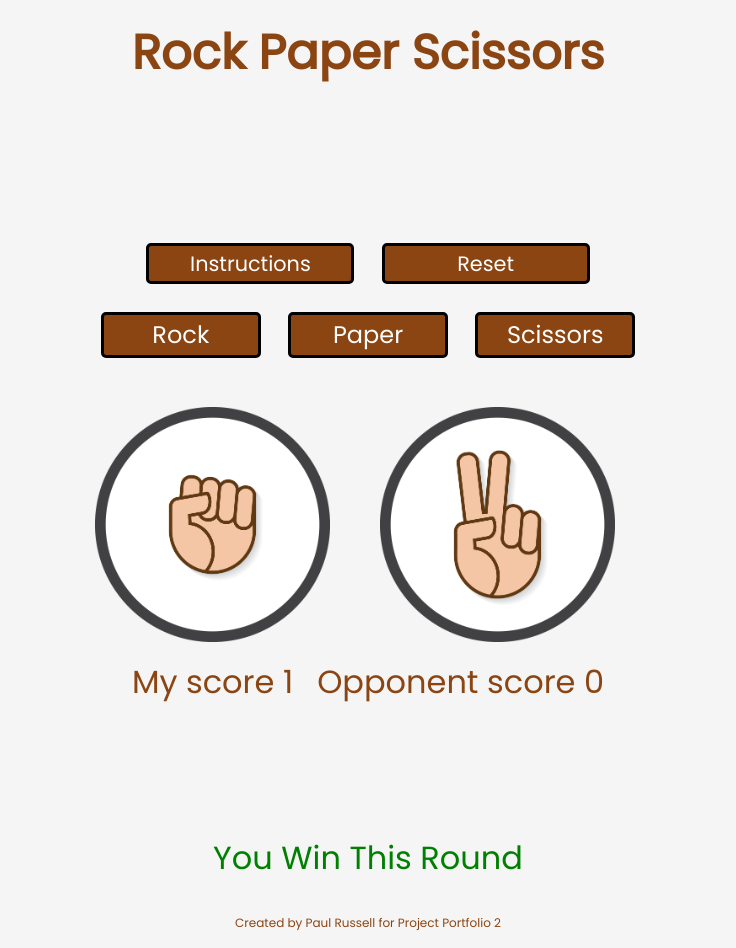
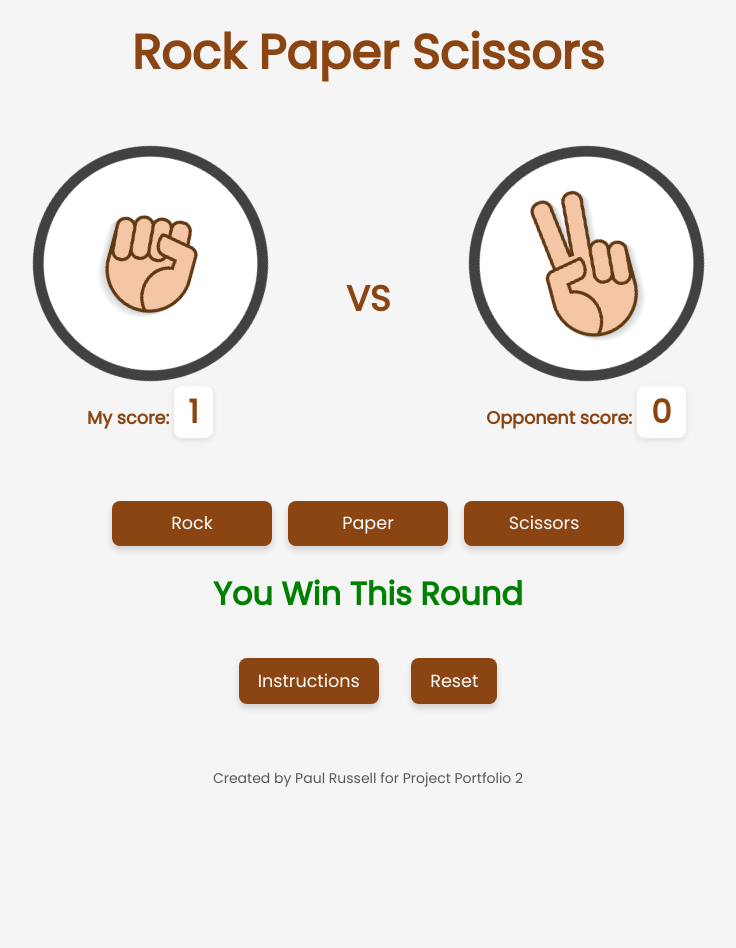
Before and after one commit to PaulR1209/rock-paper-scissors-v2, a plain HTML site: page index.html in a window 1280 px wide. Both pictures are taken after a click on the button "Rock". Shown: the whole page, without its empty margins (272-1008 px from the left). After the commit the page ends 805 px from the top, so only its background shows below. Drawn offline with nearby package versions, Linux system fonts and the light colour scheme.

Commit message:
upgraded ux, ui, and the page structure

```diff
--- a/assets/css/style.css
+++ b/assets/css/style.css
@@ -1,13 +1,13 @@
+/* =====================
+   Base & Reset
+===================== */
 * {
+    margin: 0;
     padding: 0;
-    margin: 0;
+    box-sizing: border-box;
     font-family: "Poppins", sans-serif;
-    font-weight: 400;
-    font-style: normal;
-    box-sizing: border-box;
 }
 
-/* General styles */
 body {
     min-height: 100vh;
     display: flex;
@@ -15,87 +15,61 @@ body {
     background-color: whitesmoke;
 }
 
-/* header */
-header {
-    display: flex;
-    justify-content: center;
-    margin-top: 1rem;
+/* =====================
+     Header
+  ===================== */
+#heading {
+    color: saddlebrown;
+    font-weight: 900;
+    font-size: 2rem;
+    text-align: center;
 }
 
-#heading {
-    font-weight: 900;
-    font-size: 1.5rem;
-    color: saddlebrown;
+@media (min-width: 768px) {
+    #heading {
+        font-size: 3rem;
+    }
 }
 
-/* main content */
-
-
-.game-content {
-    margin-top: 1rem;
-}
-
-/* Modal box for instructions */
-
-#my-modal {
-    display: none;
-    position: fixed;
-    z-index: 1;
-    width: 85%;
-    height: auto;
-    overflow: auto;
-    background-color: rgb(177, 89, 25);
-    color: #ffffff;
-    border: 2px solid black;
-}
-
-#modal-content {
-    padding: 10px;
-}
-
-#modal-content>p {
-    margin-top: 10px;
-}
-
-#close {
-    float: right;
-    font-size: 1.5rem;
-    font-weight: bold;
-}
-
-/* Buttons */
-
-.button-div {
-    margin: 1rem;
-    display: flex;
-    flex-wrap: wrap;
-    justify-content: center;
-}
-
+/* =====================
+     Buttons
+  ===================== */
 .button,
 .btn {
     background-color: saddlebrown;
-    color: #ffffff;
-    border: 3px solid black;
-    border-radius: 5px;
-    padding: 2px;
-    width: 13rem;
-    height: auto;
-    font-size: 1.3rem;
-    margin: 0.1rem;
+    color: #fff;
+    border: none;
+    border-radius: 0.5rem;
+    padding: 0.6rem 1.2rem;
+    font-size: 1.1rem;
+    width: 100%;
+    max-width: 160px;
+    box-shadow: 0 4px 6px rgba(0, 0, 0, 0.15);
+    transition: all 0.2s ease-in-out;
 }
 
 .button:hover,
 .btn:hover {
     background-color: rgb(177, 89, 25);
-    transform: scale(1.1);
+    transform: translateY(-2px) scale(1.03);
+    box-shadow: 0 6px 10px rgba(0, 0, 0, 0.2);
 }
 
-/* Results */
+.button:active,
+.btn:active {
+    transform: scale(0.98);
+    box-shadow: inset 0 3px 5px rgba(0, 0, 0, 0.2);
+}
+
+/* =====================
+     Game Results (Hands + Scores)
+  ===================== */
 .game-results {
     display: flex;
-    justify-content: space-around;
-    margin-top: 3rem;
+    flex-wrap: wrap;
+    justify-content: center;
+    gap: 2rem;
+    margin: 2rem 0;
 }
 
 .result-image {
@@ -103,120 +77,139 @@ header {
     height: auto;
 }
 
-/* Score */
-.score-area {
-    display: flex;
-    justify-content: space-around;
-    font-size: 0.75rem;
-    margin-top: 1rem;
+#my-input-img {
+    transform: scaleX(-1) rotate(-15deg);
+    transition: transform 0.3s ease;
+  }
+
+  #my-input-img:hover {
+    transform: scaleX(-1) rotate(-15deg) scale(1.05);
+  }
+
+  #opp-input-img {
+    transform: rotate(-15deg);
+    transition: transform 0.3s ease;
+  }
+
+  #opp-input-img:hover {
+    transform: rotate(-15deg) scale(1.05);
+  }
+
+.vs-text {
+    font-size: 1.5rem;
+    font-weight: 700;
     color: saddlebrown;
+    margin: 0;
+    transform: scale(1.1);
+  }
+
+  @media (min-width: 768px) {
+    .vs-text {
+      font-size: 2rem;
+    }
+  }
+
+@media (min-width: 425px) {
+    .result-image {
+        width: 135px;
+    }
 }
 
+@media (min-width: 582px) {
+    .result-image {
+        width: 225px;
+    }
+}
+
+@media (min-width: 768px) {
+    .result-image {
+        width: 235px;
+    }
+}
+
+.scores {
+    font-size: 1.1rem;
+    color: saddlebrown;
+    font-weight: 600;
+}
+
+.scores span {
+    font-size: 2rem;
+    font-weight: 700;
+    padding: 0.2rem 0.9rem;
+    color: saddlebrown;
+    background-color: white;
+    border-radius: 8px;
+    box-shadow: 0 2px 6px rgba(0, 0, 0, 0.1);
+}
+
+
+/* =====================
+     Feedback Message
+  ===================== */
 #text-feedback {
     display: flex;
     justify-content: center;
-    margin-top: 4rem;
+    font-size: 1.2rem;
+    font-weight: bold;
+    transition: all 0.3s ease-in-out;
 }
 
 #text-feedback.win {
     color: green;
+    animation: pop 0.3s ease-in-out;
 }
 
 #text-feedback.lose {
     color: red;
+    animation: shake 0.3s ease-in-out;
 }
 
-/* footer */
+@keyframes pop {
+    0% {
+        transform: scale(1);
+    }
+
+    50% {
+        transform: scale(1.2);
+    }
+
+    100% {
+        transform: scale(1);
+    }
+}
+
+@keyframes shake {
+
+    0%,
+    100% {
+        transform: translateX(0);
+    }
+
+    25% {
+        transform: translateX(-5px);
+    }
+
+    75% {
+        transform: translateX(5px);
+    }
+}
+
+@media (min-width: 768px) {
+    #text-feedback {
+        font-size: 2rem;
+    }
+}
+
+/* =====================
+     Footer
+  ===================== */
 footer {
     display: flex;
     justify-content: center;
     margin-top: auto;
     padding: 1rem;
     color: saddlebrown;
-    font-size: 0.6rem;
+    font-size: 0.75rem;
+    text-align: center;
 }
-
-/* medium mobile screen */
-@media screen and (min-width:375px) {
-    #heading {
-        font-size: 1.75rem;
-    }
-
-    .button {
-        width: 14rem;
-        font-size: 1.4rem;
-    }
-
-    .result-image {
-        width: 135px;
-    }
-
-    .score-area {
-        font-size: 1rem;
-    }
-
-    footer {
-        font-size: 0.75rem;
-    }
-}
-
-/* large mobile screen */
-@media screen and (min-width:425px) {
-    #heading {
-        font-size: 2rem;
-    }
-
-    .button {
-        width: 15rem;
-        font-size: 1.5rem;
-    }
-
-    .result-image {
-        width: 150px;
-    }
-
-    footer {
-        font-size: 0.75rem;
-    }
-}
-
-@media screen and (min-width:582px) {
-    .button {
-        width: 9rem;
-    }
-
-    .result-image {
-        width: 225px;
-    }
-
-    .score-area {
-        font-size: 1.5rem;
-    }
-}
-
-/* tablet screen */
-@media screen and (min-width:768px) {
-    #heading {
-        font-size: 3rem;
-    }
-
-    .game-content {
-        margin-top: 8rem;
-    }
-
-    .button {
-        width: 10rem;
-    }
-
-    .result-image {
-        width: 235px;
-    }
-
-    .score-area {
-        font-size: 2rem;
-    }
-
-    #text-feedback {
-        font-size: 2rem;
-    }
-}
--- a/assets/js/script.js
+++ b/assets/js/script.js
@@ -1,24 +1,18 @@
-// set value of scores
-var myScore = 0;
-var opponentScore = 0;
+// Set initial score values
+let myScore = 0;
+let opponentScore = 0;
 
 document.addEventListener("DOMContentLoaded", function () {
-  var buttons = document.getElementsByClassName("button");
-  var options = ["rock", "paper", "scissors"];
+  const buttons = document.getElementsByClassName("button");
+  const options = ["rock", "paper", "scissors"];
 
-  // button click function
-
+  // Add click listener to reset button
   document.getElementById("resetScore").addEventListener("click", resetScore);
 
-  document.getElementById("instructions").addEventListener("click", modalBox);
-  modalBox();
-
-  function buttonClickEvent(button) {
+  // Add click listeners to Rock, Paper, Scissors buttons
+  for (let button of buttons) {
     button.addEventListener("click", function () {
-      const myInput = button.getAttribute("data-choice");
-
-      // computer input which chooses randomly
-
+      const myInput = this.getAttribute("data-choice");
       const opponentInput = options[Math.floor(Math.random() * 3)];
 
       updateResultImage(myInput, opponentInput);
@@ -30,14 +24,13 @@ document.addEventListener("DOMContentLoaded", function () {
       }
     });
   }
-  for (let i = 0; i < buttons.length; i++) {
-    let button = buttons[i];
-    buttonClickEvent(button);
-  }
 });
 
-/** This function compares the input of the user and computer
- *  and determines result */
+/* ==========================
+   Game Logic Functions
+========================== */
+
+// Compare inputs and update result
 function game(myInput, opponentInput) {
   if (myInput === opponentInput) {
     updateTextFeedback("This Round is a Draw");
@@ -54,58 +47,44 @@ function game(myInput, opponentInput) {
   }
 }
 
-// this allows me to change the color of the message depending on result in CSS
+// Update feedback message
 function updateTextFeedback(feedback) {
-  var textFeedbackElement = document.getElementById("text-feedback");
-  textFeedbackElement.textContent = feedback;
+  const textFeedback = document.getElementById("text-feedback");
+  textFeedback.textContent = feedback;
 
-  textFeedbackElement.classList.remove("win", "lose");
+  textFeedback.classList.remove("win", "lose");
   if (feedback === "You Win This Round") {
-    textFeedbackElement.classList.add("win");
+    textFeedback.classList.add("win");
   } else if (feedback === "You Lose This Round...") {
-    textFeedbackElement.classList.add("lose");
+    textFeedback.classList.add("lose");
   }
 }
 
-/**
- * This updates the scores on the HTML page
- */
+// Update score in the DOM
 function updateScore() {
   document.getElementById("my-score").textContent = myScore;
   document.getElementById("opponent-score").textContent = opponentScore;
 }
 
-/** checks if player or computer has 5 points.
- * If either reach 5 points, they win, if not the loop starts again */
+// Check for a winner
 function checkWinner() {
   if (myScore === 5 || opponentScore === 5) {
-    let winner;
-
-    if (myScore === 5) {
-      winner = "You Win!";
-    } else {
-      winner = "You Lose...";
-    }
-
+    const winner = myScore === 5 ? "You Win!" : "You Lose...";
     alert(winner);
-
     return true;
   }
-
   return false;
 }
 
-/** changes the image based on player and computer input */
+// Update hand images
 function updateResultImage(myInput, opponentInput) {
   document.getElementById("my-input-img").src = `assets/images/${myInput}.png`;
-
   document.getElementById(
     "opp-input-img"
   ).src = `assets/images/${opponentInput}.png`;
 }
 
-// These two functions allow the final round results to display after winner is declared
-// and then reset after "game over" alert
+// Reset game after final round
 function resetGame() {
   myScore = 0;
   opponentScore = 0;
@@ -115,26 +94,14 @@ function resetGameAndAlert() {
   resetGame();
   alert("Game Over");
   updateScore();
+  updateTextFeedback(""); // Clear feedback
+  updateResultImage("paper", "paper"); // Reset to default hand images
 }
 
-/** resets the score to 0-0 upon clicking the reset button */
+// Reset score via Reset button
 function resetScore() {
-  myScore = 0;
-  opponentScore = 0;
+  resetGame();
   updateScore();
+  updateTextFeedback("");
+  updateResultImage("paper", "paper");
 }
-
-/** opens and closes the instrcutions when clicking the instructions button */
-function modalBox() {
-  let modal = document.getElementById("my-modal");
-  let button = document.getElementById("instructions");
-  let close = document.getElementById("close");
-
-  button.onclick = function () {
-    modal.style.display = "block";
-  };
-
-  close.onclick = function () {
-    modal.style.display = "none";
-  };
-}
--- a/index.html
+++ b/index.html
@@ -15,6 +15,8 @@
 
     <!-- Bootstrap CSS -->
     <link href="https://cdn.jsdelivr.net/npm/bootstrap@5.3.2/dist/css/bootstrap.min.css" rel="stylesheet" />
+
+    <!-- Custom CSS -->
     <link rel="stylesheet" href="assets/css/style.css" />
 
     <title>Rock Paper Scissors</title>
@@ -22,84 +24,89 @@
 
 <body>
     <!-- Heading -->
-    <header class="my-4">
+    <header class="my-4 text-center">
         <h1 id="heading">Rock Paper Scissors</h1>
     </header>
 
     <!-- Game Section -->
     <main class="container game-content">
 
-        <!-- Top Buttons -->
+        <!-- Game Results First -->
+        <div class="row justify-content-center game-results text-center">
+            <div class="col-6 col-md-3 mb-3" id="my-result">
+                <img class="result-image" id="my-input-img" src="assets/images/paper.png" alt="My Result" />
+                <p class="scores mt-2">My score: <span id="my-score">0</span></p>
+            </div>
+
+            <!-- VS TEXT GOES HERE -->
+            <div class="col-12 col-md-1 d-flex align-items-center justify-content-center mb-3">
+                <p class="vs-text">VS</p>
+            </div>
+
+            <div class="col-6 col-md-3 mb-3" id="opponent-result">
+                <img class="result-image" id="opp-input-img" src="assets/images/paper.png" alt="Opponent Result" />
+                <p class="scores mt-2">Opponent score: <span id="opponent-score">0</span></p>
+            </div>
+        </div>
+
+        <!-- RPS Buttons (Primary Action) -->
         <div class="row justify-content-center mb-4">
+            <div class="col-12 col-md-8 d-flex justify-content-center gap-3 flex-wrap">
+                <button data-choice="rock" class="button" id="rock" type="button">Rock</button>
+                <button data-choice="paper" class="button" id="paper" type="button">Paper</button>
+                <button data-choice="scissors" class="button" id="scissors" type="button">Scissors</button>
+            </div>
+        </div>
+
+        <!-- Feedback Message -->
+        <div class="row justify-content-center mb-4">
+            <div class="col-12 text-center">
+                <p id="text-feedback"></p>
+            </div>
+        </div>
+
+        <!-- Secondary Buttons (Instructions + Reset) -->
+        <div class="row justify-content-center gap-2 flex-wrap mb-5">
             <div class="col-auto">
-                <button class="btn" id="instructions" type="button">Instructions</button>
+                <button class="btn btn-warning" id="instructions" type="button" data-bs-toggle="modal"
+                    data-bs-target="#instructionsModal">
+                    Instructions
+                </button>
             </div>
             <div class="col-auto">
                 <button class="btn" id="resetScore" type="button">Reset</button>
             </div>
         </div>
 
-        <!-- Modal -->
-        <div id="my-modal">
-            <div id="modal-content">
-                <span id="close">&times;</span>
-                <h2>How To Play</h2>
-                <p>To start the game, you need to choose either Rock, Paper or Scissors by clicking on the relevant
-                    button below.</p>
-                <p>Rock beats Scissors. Scissors beats Paper. Paper beats Rock.</p>
-                <p>To win the game, it is first to 5 points.</p>
-                <p>Good luck, and have fun playing!</p>
-            </div>
-        </div>
-
-        <!-- RPS Buttons -->
-        <div class="row justify-content-center mb-5">
-            <div class="col-auto">
-                <button data-choice="rock" class="button" id="rock" type="button">Rock</button>
-            </div>
-            <div class="col-auto">
-                <button data-choice="paper" class="button" id="paper" type="button">Paper</button>
-            </div>
-            <div class="col-auto">
-                <button data-choice="scissors" class="button" id="scissors" type="button">Scissors</button>
-            </div>
-        </div>
-
-        <!-- Game Results -->
-        <div class="row justify-content-center game-results">
-            <div class="col-6 col-md-3" id="my-result">
-                <img class="result-image" id="my-input-img" src="assets/images/paper.png" alt="My Result" />
-            </div>
-            <div class="col-6 col-md-3" id="opponent-result">
-                <img class="result-image" id="opp-input-img" src="assets/images/paper.png" alt="Opponent Result" />
-            </div>
-        </div>
-
-        <!-- Score -->
-        <div class="row justify-content-center score-area">
-            <div class="col-auto">
-                <p class="scores">My score <span id="my-score">0</span></p>
-            </div>
-            <div class="col-auto">
-                <p class="scores">Opponent score <span id="opponent-score">0</span></p>
-            </div>
-        </div>
-
-        <!-- Feedback -->
-        <div class="row justify-content-center mt-5">
-            <div class="col-12">
-                <p id="text-feedback"></p>
+        <!-- Bootstrap Modal -->
+        <div class="modal fade" id="instructionsModal" tabindex="-1" aria-labelledby="instructionsModalLabel"
+            aria-hidden="true">
+            <div class="modal-dialog modal-dialog-centered">
+                <div class="modal-content bg-warning-subtle text-dark border border-dark">
+                    <div class="modal-header">
+                        <h5 class="modal-title" id="instructionsModalLabel">How To Play</h5>
+                        <button type="button" class="btn-close" data-bs-dismiss="modal" aria-label="Close"></button>
+                    </div>
+                    <div class="modal-body">
+                        <p>To start the game, choose Rock, Paper or Scissors by clicking a button.</p>
+                        <p>Rock beats Scissors. Scissors beats Paper. Paper beats Rock.</p>
+                        <p>First to 5 points wins the game.</p>
+                        <p>Good luck and have fun!</p>
+                    </div>
+                </div>
             </div>
         </div>
 
     </main>
 
     <!-- Footer -->
-    <footer>
-        <div>Created by Paul Russell for Project Portfolio 2</div>
+    <footer class="text-center mt-auto py-3 text-muted small">
+        Created by Paul Russell for Project Portfolio 2
     </footer>
 
+    <!-- Scripts -->
     <script src="assets/js/script.js"></script>
+    <script src="https://cdn.jsdelivr.net/npm/bootstrap@5.3.2/dist/js/bootstrap.bundle.min.js"></script>
 </body>
 
 </html>
```
